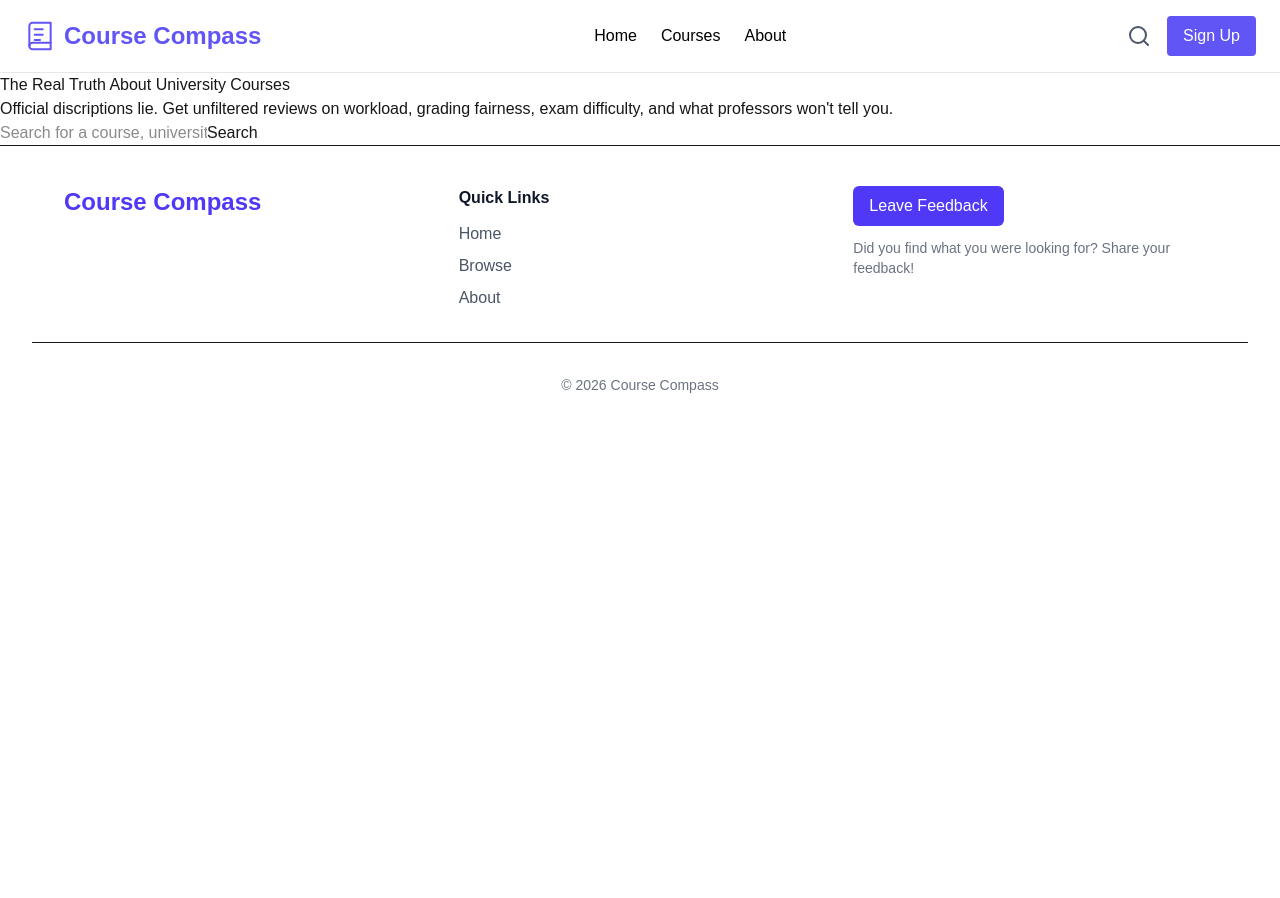
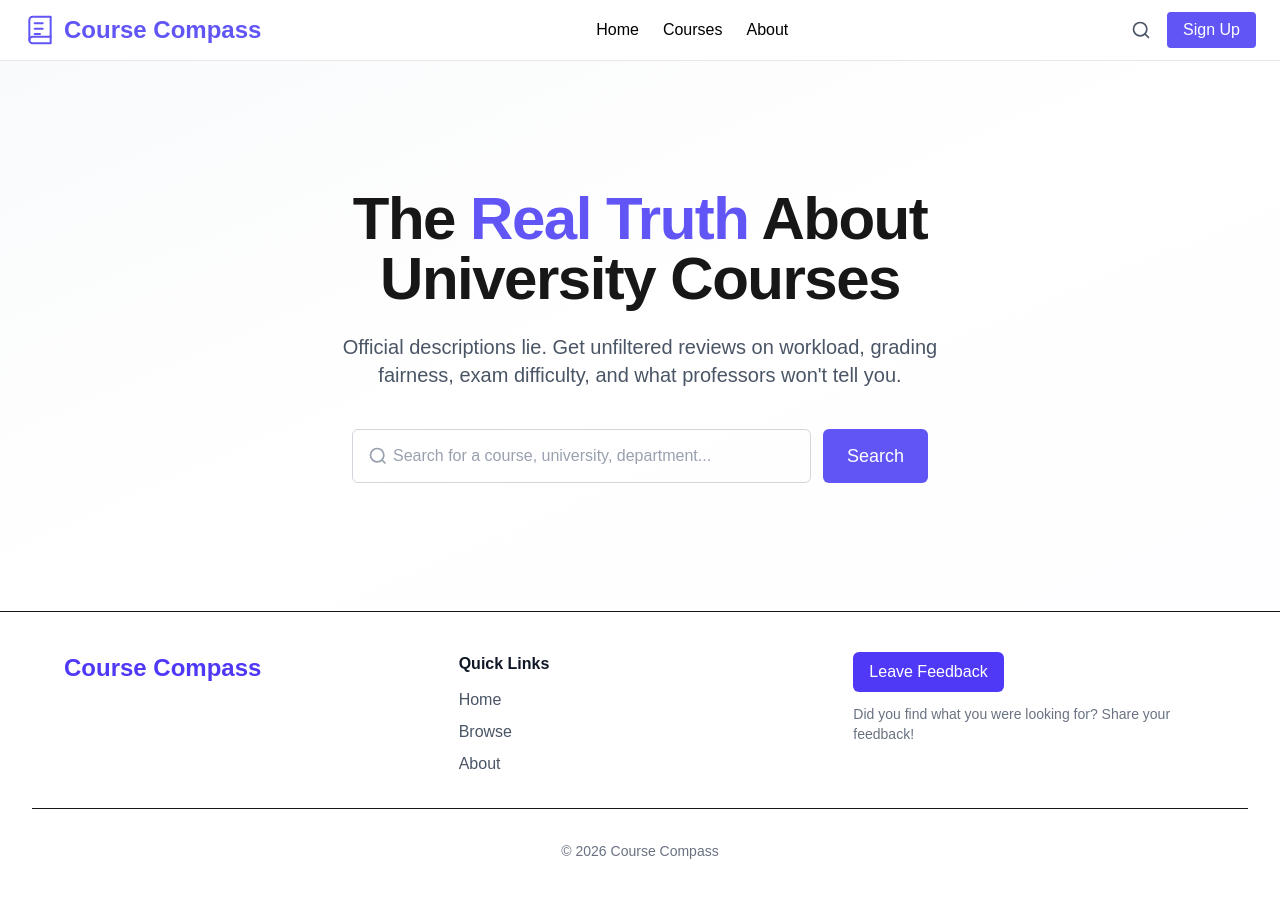
Before and after one commit to linnoureddine/techtalks-university-course-reality-check, a Next.js app: page / in a window 1280 px wide. Shown: the top 898 px of the page. Before the commit the page ends 800 px from the top, so only its background shows below. Built offline with nearby package versions, Linux system fonts and the light colour scheme.

Commit message:
Implemented Hero Section

```diff
--- a/components/Hero.tsx
+++ b/components/Hero.tsx
@@ -1,21 +1,45 @@
 export default function Hero() {
   return (
-    <section>
-      <div>
-        <h1>
-          The <span>Real Truth</span> About University Courses
+    <section className="bg-linear-to-br from-gray-50 via-white to-purple-50/20">
+      <div className="max-w-4xl mx-auto px-6 sm:px-8 py-20 sm:py-24 lg:py-32">
+        <div className="text-center">
+          <h1 className="text-5xl sm:text-6xl md:text-5xl lg:text-6xl font-bold tracking-tight mb-6">
+            The <span className="text-[#6155F5]">Real Truth</span> About University Courses
           </h1>
-        <p>
-          Official discriptions lie. Get unfiltered reviews on workload, grading
+
+          <p className="text-l sm:text-l md:text-xl text-gray-600 mb-10 max-w-2xl mx-auto">
+            Official descriptions lie. Get unfiltered reviews on workload, grading
             fairness, exam difficulty, and what professors won&apos;t tell you.
           </p>
-        <form action="">
+
+          <form action="" className="max-w-full sm:max-w-lg md:max-w-xl lg:max-w-xl mx-auto">
+            <div className="flex gap-3">
+              <div className="relative flex-1">
+                <svg
+                  className="absolute left-4 top-1/2 transform -translate-y-1/2 h-5 w-5 text-gray-400"
+                  fill="none"
+                  viewBox="0 0 24 24"
+                  stroke="currentColor"
+                  strokeWidth={2}
+                >
+                  <circle cx="11" cy="11" r="8" />
+                  <path d="m21 21-4.35-4.35" />
+                </svg>
                 <input
                   type="text"
                   placeholder="Search for a course, university, department..."
+                  className="w-full pl-10 pr-4 py-3.5 text-gray-900 placeholder-gray-400 focus:outline-none rounded-md border border-gray-300"
                 />
-          <button>Search</button>
+              </div>
+              <button
+                type="submit"
+                className="bg-[#6155F5] text-white text-lg px-6 py-2.5 rounded-md hover:bg-[#503fdc] transition flex items-center "
+              >
+                Search
+              </button>
+            </div>
           </form>
+        </div>
       </div>
     </section>
   );
--- a/components/NavBar.tsx
+++ b/components/NavBar.tsx
@@ -9,11 +9,9 @@ export default function NavBar() {
   const [searchOpen, setSearchOpen] = useState(false);
 
   return (
-    <nav className="w-full bg-white border-b border-gray-200 px-6 py-4">
+    <nav className="w-full bg-white border-b border-gray-200 px-6 py-3">
       <div className="flex items-center gap-4">
-        {/* Logo + Name */}
         <Link href="/" className="flex items-center gap-2 shrink-0">
-          {/* Modern open book icon */}
           <svg
             xmlns="http://www.w3.org/2000/svg"
             className="h-8 w-8 text-[#6155F5] shrink-0"
@@ -31,29 +29,24 @@ export default function NavBar() {
             <path d="M8 15h4" />
           </svg>
 
-          {/* Website name (large screens only) */}
           <span className="hidden lg:inline text-[#6155F5] text-2xl font-bold">
             Course Compass
           </span>
         </Link>
 
-        {/* Desktop Links - Centered */}
         <div className="hidden md:flex gap-6 md:flex-1 md:justify-center">
           <NavLink href="/">Home</NavLink>
           <NavLink href="/courses">Courses</NavLink>
           <NavLink href="/about">About</NavLink>
         </div>
 
-        {/* Right side */}
         <div className="flex items-center gap-2 shrink-0 ml-auto md:ml-0">
-          {/* Search Icon / Input */}
-          <div className="relative h-10 flex items-center w-10">
+          <div className="relative h-9 flex items-center w-9">
             {!searchOpen && (
-              <button onClick={() => setSearchOpen(true)} className="p-2 transition-colors group h-10 w-10 flex items-center justify-center">
-                {/* Modern sleek search icon */}
+              <button onClick={() => setSearchOpen(true)} className="p-1.5 transition-colors group h-9 w-9 flex items-center justify-center">
                 <svg
                   xmlns="http://www.w3.org/2000/svg"
-                  className="h-6 w-6 text-gray-600 group-hover:text-[#6155F5] transition-colors"
+                  className="h-5 w-5 text-gray-600 group-hover:text-[#6155F5] transition-colors"
                   fill="none"
                   viewBox="0 0 24 24"
                   stroke="currentColor"
@@ -71,18 +64,16 @@ export default function NavBar() {
                 autoFocus
                 type="text"
                 placeholder="Search..."
-                className="absolute right-0 border border-gray-300 rounded px-3 h-10 focus:outline-none focus:ring-2 focus:ring-[#6155F5] w-32 md:w-56"
+                className="absolute right-0 border border-gray-300 rounded px-3 h-9 focus:outline-none focus:ring-2 focus:ring-[#6155F5] w-32 md:w-56"
                 onBlur={() => setSearchOpen(false)}
               />
             )}
           </div>
 
-          {/* Sign Up Button */}
-          <button className={`bg-[#6155F5] text-white px-4 h-10 rounded hover:bg-[#503fdc] transition flex items-center ${searchOpen ? 'hidden sm:block' : ''}`}>
+          <button className={`bg-[#6155F5] text-white px-4 h-9 rounded hover:bg-[#503fdc] transition flex items-center ${searchOpen ? 'hidden sm:block' : ''}`}>
             Sign Up
           </button>
 
-          {/* Hamburger (tablet & mobile only) */}
           <button
             onClick={() => setMenuOpen(!menuOpen)}
             className="md:hidden ml-2 text-xl text-gray-600"
@@ -91,8 +82,6 @@ export default function NavBar() {
           </button>
         </div>
       </div>
-
-      {/* Mobile / Tablet menu (links only) */}
       {
         menuOpen && (
           <div className="md:hidden mt-4 flex flex-col gap-3">
```
Lines whose indentation alone changed are shown as unchanged.
